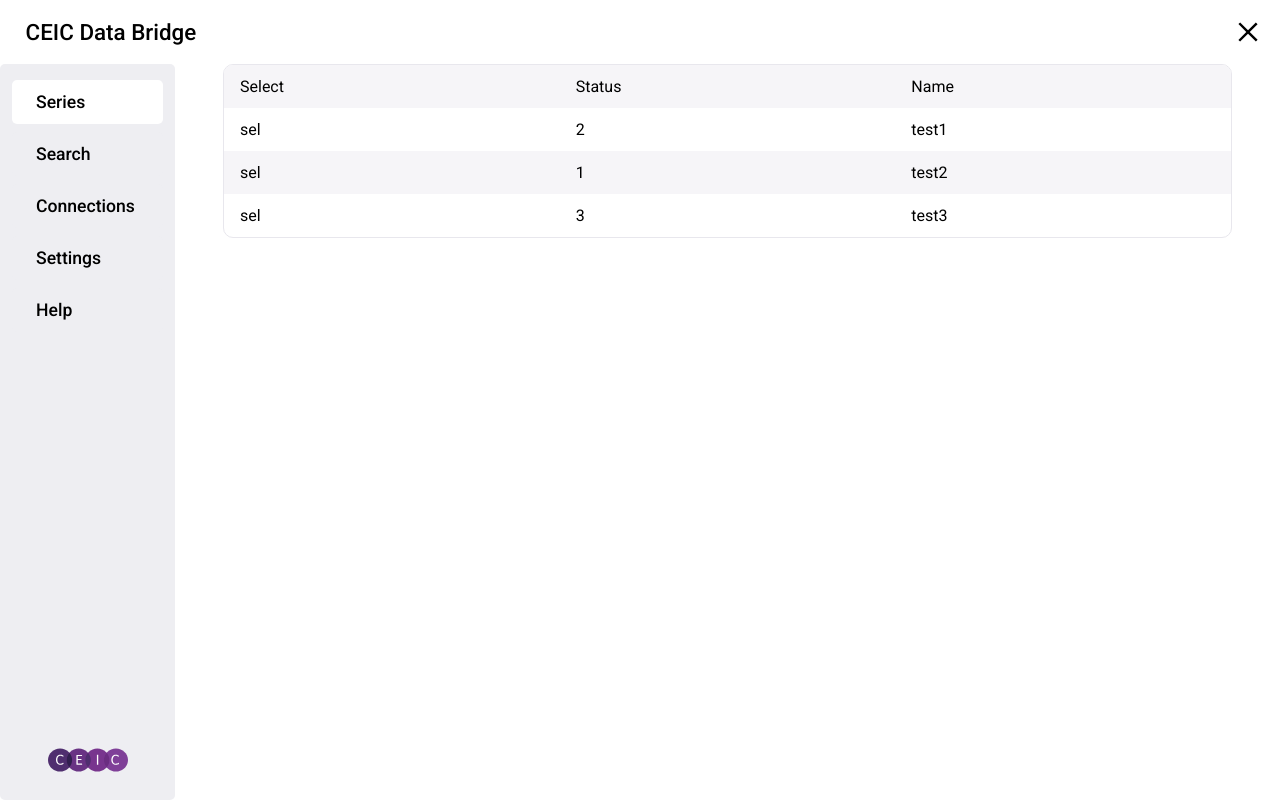
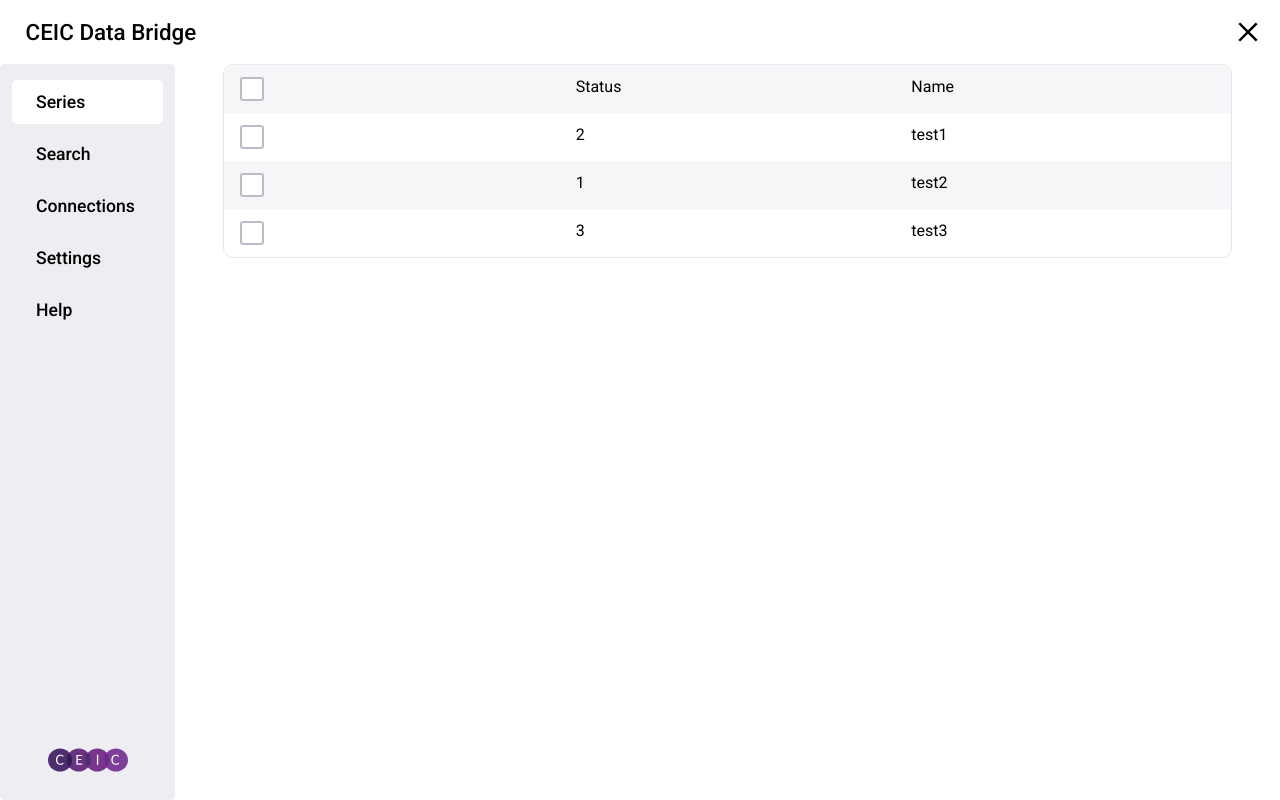
Before and after one commit to juliensale/ceic-example, a Next.js app: page / in a window 1280 px wide. Built offline with nearby package versions, Linux system fonts and the light colour scheme.

Commit message:
feat(table): item selection

```diff
--- a/components/Table/index.tsx
+++ b/components/Table/index.tsx
@@ -1,4 +1,5 @@
 import { ReactNode } from 'react';
+import Checkbox from '../forms/Checkbox';
 import styles from './Table.module.css';
 
 type BaseObject = Record<string, ReactNode> & { id: number };
@@ -6,36 +7,65 @@
 type Props<T extends BaseObject> = {
 	data: T[];
 	columns: (Extract<keyof T, string> | 'select')[];
+	selected?: number[];
+	dispatch: React.Dispatch<{
+		type: 'add' | 'remove' | 'selectAll' | 'removeAll';
+		value?: number;
+	}>
 };
 
-const Table = <T extends BaseObject>({ data, columns }: Props<T>): ReactNode => {
+const Table = <T extends BaseObject>({ data, columns, selected, dispatch }: Props<T>): ReactNode => {
+	if (columns.includes("select") && !selected) throw new Error("Select column requires `selected` object.")
 	return (
 		<div className={styles.table} style={{
 			gridTemplateColumns: `repeat(${columns.length}, 1fr)`
 		}}>
+
 			{/* First line */}
 			{columns.map(
-				(col) => (
-					<div
+				(col) => {
+					const allSelected = selected!.length === data.length;
+
+					return (<div
 						key={col}
 						className={styles.darkCell}
 					>
-						{col.charAt(0).toUpperCase() + col.slice(1)}
-					</div>
-				)
+						{
+							col === "select"
+								? <Checkbox
+									id="select-all"
+									checked={allSelected}
+									onChange={() => dispatch({ type: (allSelected ? 'removeAll' : 'selectAll') })}
+									checkTitle='Select all'
+									uncheckTitle='Unselect all'
+								/>
+								: col.charAt(0).toUpperCase() + col.slice(1)
+						}
+					</div>)
+				}
 			)}
 			{/* Rest */}
 			{
 				data.map((obj, idx) =>
 					columns.map(
-						col => (
-							<div
+						col => {
+							const checked = selected!.includes(obj.id);
+
+							return (<div
 								key={`${obj.id}-${col}`}
 								className={idx % 2 === 1 ? styles.darkCell : undefined}
 							>
-								{col === 'select' ? 'sel' : obj[col]}
-							</div>
-						)
+								{
+									col === "select"
+										? <Checkbox
+											id={`${obj.id}-${col}`}
+											checked={checked}
+											onChange={() => dispatch({ type: checked ? 'remove' : 'add', value: obj.id, })}
+										/>
+										: obj[col]
+								}
+							</div>)
+						}
 					))
 			}
 		</div>
--- a/pages/index.tsx
+++ b/pages/index.tsx
@@ -1,5 +1,23 @@
-import type { NextPage } from 'next'
-import Table from '../components/Table'
+import type { NextPage } from 'next';
+import { useReducer } from 'react';
+import Table from '../components/Table';
+
+const reducer = (state: number[], action: { type: 'add' | 'remove' | 'selectAll' | 'removeAll', value?: number }) => {
+  if (action.type === 'selectAll') return data.map(item => item.id);
+  if (action.type === 'removeAll') return [];
+
+  if (typeof action.value !== 'number') throw new Error("Value is not a number.")
+
+  const set = new Set(state);
+  if (action.type === 'add') {
+    set.add(action.value)
+  }
+  if (action.type === 'remove') {
+    set.delete(action.value)
+  }
+
+  return Array.from(set);
+}
 
 const data = [
   {
@@ -20,10 +38,14 @@
 ]
 
 const Home: NextPage = () => {
+  const [selected, dispatch] = useReducer(reducer, []);
+
   return (
     <Table
       data={data}
       columns={["select", "status", "name"]}
+      selected={selected}
+      dispatch={dispatch}
     />
   )
 }
```
